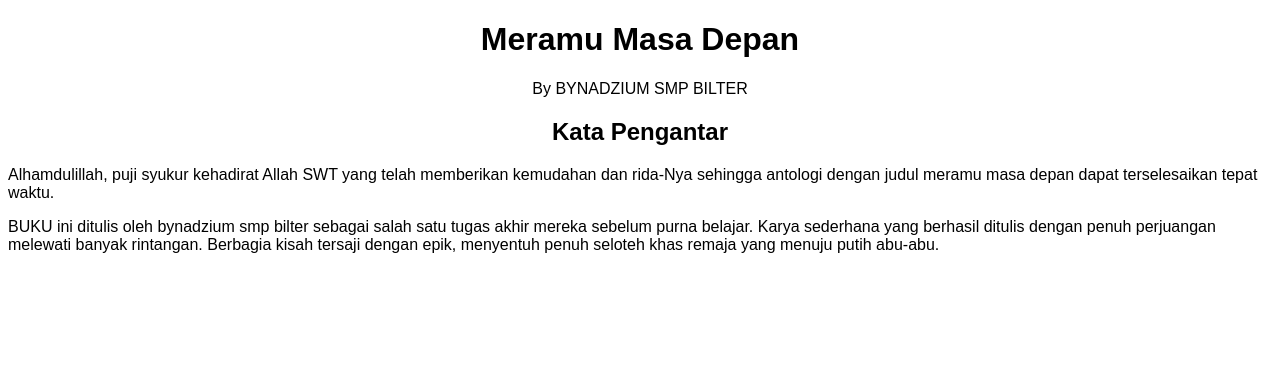
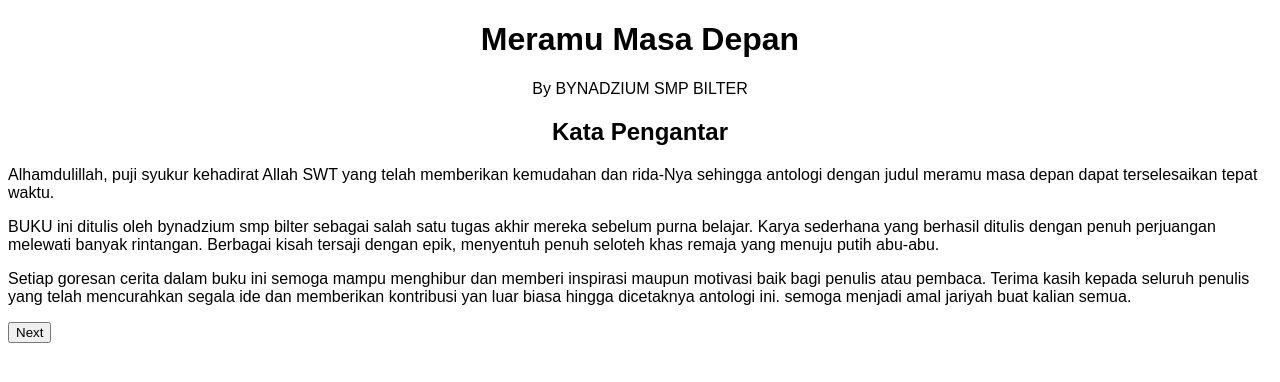
Before and after one commit to nightsky-cell/first-web, a plain HTML site: page index.html in a window 1280 px wide. Drawn offline with Linux system fonts and the light colour scheme; a script that the page names is missing.

Commit message:
Update index.html

```diff
--- a/index.html
+++ b/index.html
@@ -12,8 +12,13 @@
         sehingga antologi dengan judul meramu masa depan dapat terselesaikan tepat waktu.</p>
     <p>    BUKU ini ditulis oleh bynadzium smp bilter sebagai salah satu tugas akhir mereka sebelum
       purna belajar. Karya sederhana yang berhasil ditulis dengan penuh perjuangan melewati banyak
-    rintangan. Berbagia kisah tersaji dengan epik, menyentuh penuh seloteh khas remaja yang menuju
+    rintangan. Berbagai kisah tersaji dengan epik, menyentuh penuh seloteh khas remaja yang menuju
       putih abu-abu.</p>
+    <p>Setiap goresan cerita dalam buku ini semoga mampu menghibur dan memberi inspirasi maupun
+        motivasi baik bagi penulis atau pembaca. Terima kasih kepada seluruh penulis yang telah
+        mencurahkan segala ide dan memberikan kontribusi yan luar biasa hingga dicetaknya antologi
+        ini. semoga menjadi amal jariyah buat kalian semua.</p>
+    <button href=https://instagram.com/spwip2008>Next</button>
 <script src="script.js"></script>
 </body>
 </html>
```
